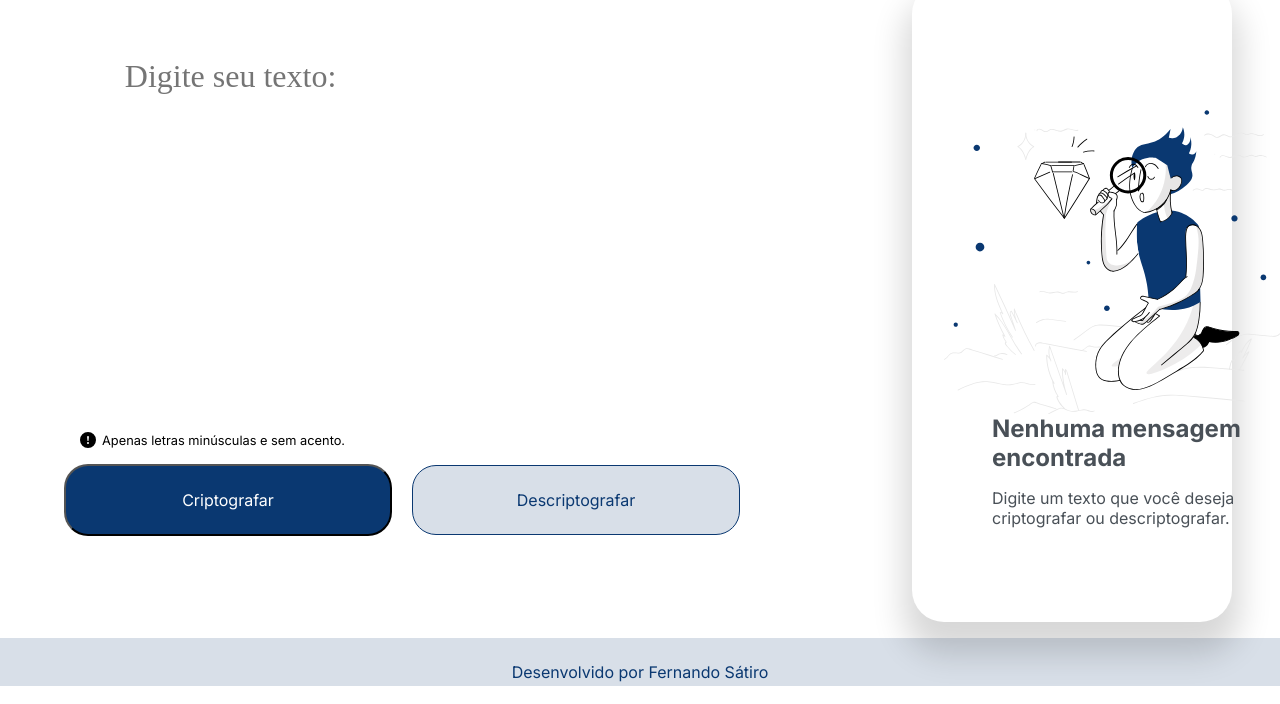
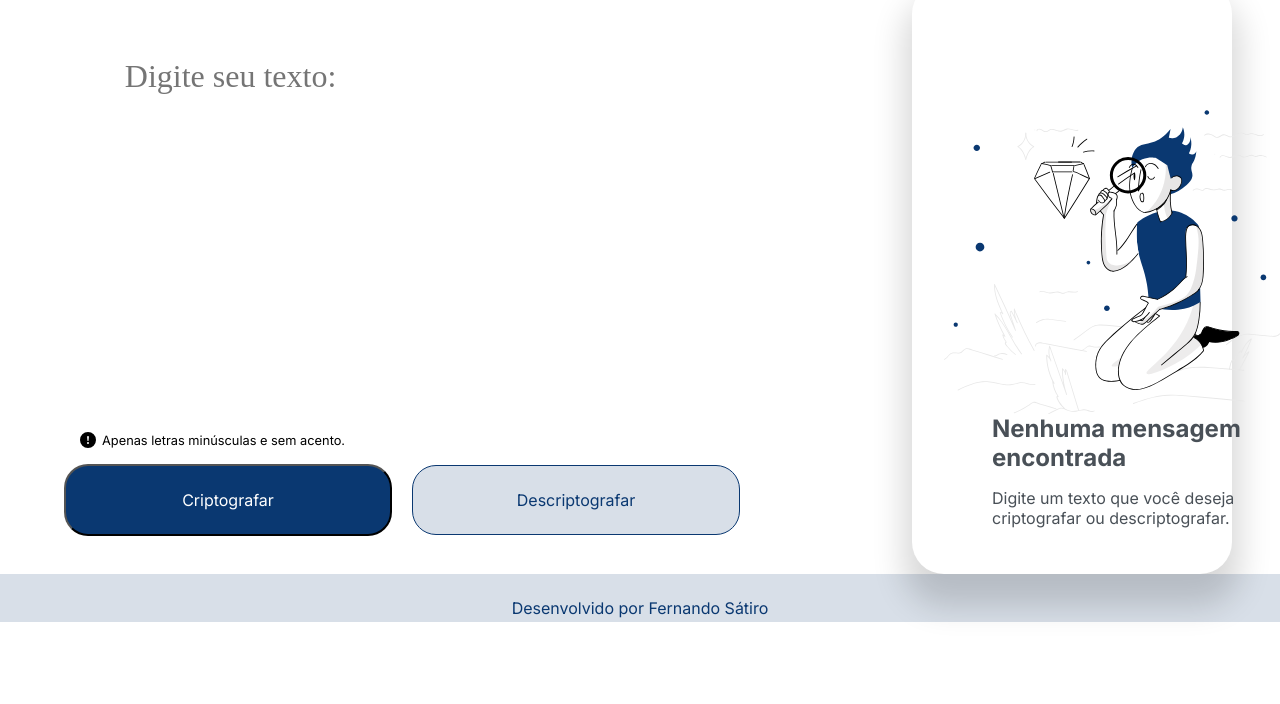
Before and after one commit to fernandosatiro/desafio-alura, a plain HTML site: page index.html in a window 1280 px wide. Shown: the part 96-800 px from the top of the page. Drawn offline with Linux system fonts and the light colour scheme.

Commit message:
alterando css mobile

```diff
--- a/style.css
+++ b/style.css
@@ -21,7 +21,7 @@
 
 .texto{
 width: 48rem;
-height: 40rem;
+height: 37rem;
 }
 
 #coletar__dados{
@@ -126,7 +126,7 @@ height: 40rem;
 .conteudo__imagem{
     background-color: #ffffff;
     width: 20rem;
-    height: 40rem;
+    height: 37rem;
     padding: 8rem 2rem 24rem ;
     border-radius: 2rem;
     box-shadow: 0px 24px 32px 8px #00000028;
@@ -192,7 +192,7 @@ height: 40rem;
     padding: 24px;
     width: auto;
     height: 2rem;
-    margin-top: 1rem;
+
 }
 /* Dispositivo movél - celular */
 
```
